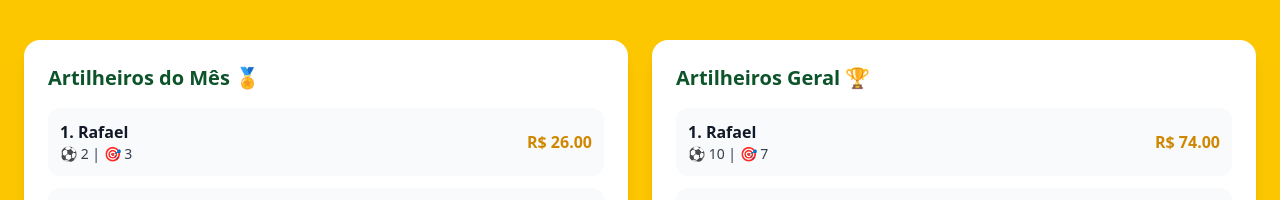
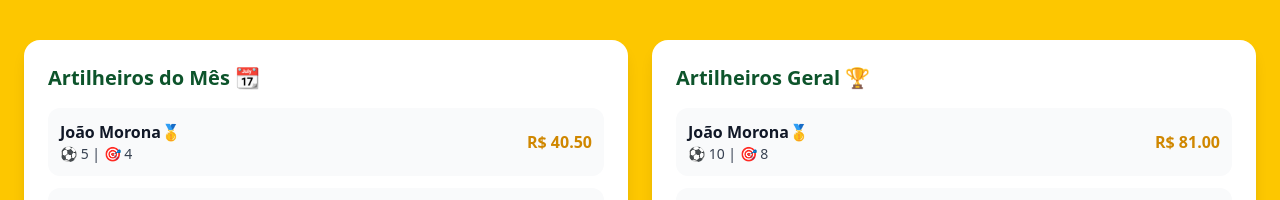
Before and after one commit to bernardoburigo/gol-solidario, a React (Vite) app: page / in a window 1280 px wide. Shown: the part 752-952 px from the top of the page. Built offline with nearby package versions, Linux system fonts and the light colour scheme.

Commit message:
feat: adicionando jogadores reais, mantendo mock de gols e placar

```diff
--- a/src/Components/RankingCard.tsx
+++ b/src/Components/RankingCard.tsx
@@ -8,7 +8,8 @@ interface Props {
 }
 
 export function RankingCard({ titulo, jogadores, tipo }: Props) {
-  const ranking = [...jogadores].sort((a, b) => {
+  const ranking = [...jogadores]
+    .sort((a, b) => {
       const totalA =
         tipo === "mes"
           ? calcularValorTotal(a.golsNormalMes, a.golsDemoMes)
@@ -20,7 +21,8 @@ export function RankingCard({ titulo, jogadores, tipo }: Props) {
           : calcularValorTotal(b.golsNormalTotal, b.golsDemoTotal);
 
       return totalB - totalA;
-  });
+    })
+    .slice(0, 5);
 
   return (
     <div className="bg-white rounded-2xl shadow-lg p-6 min-w-full md:min-w-0">
@@ -43,8 +45,12 @@ export function RankingCard({ titulo, jogadores, tipo }: Props) {
             >
               <div>
                 <p className="font-semibold text-(--color-text-primary)">
-                  {index + 1}. {jogador.nome}
+                  {jogador.nome}
+                  {index === 0 && "🥇 "}
+                  {index === 1 && "🥈 "}
+                  {index === 2 && "🥉 "}
                 </p>
+
                 <p className="text-sm text-(--color-text-secondary)">
                   ⚽ {golsNormal} | 🎯 {golsDemo}
                 </p>
--- a/src/Data/jogadoresData.ts
+++ b/src/Data/jogadoresData.ts
@@ -10,26 +10,194 @@ export interface Jogador {
 export const jogadores: Jogador[] = [
   {
     id: 1,
-    nome: "Lucas",
-    golsNormalMes: 4,
-    golsDemoMes: 1,
-    golsNormalTotal: 15,
-    golsDemoTotal: 5,
+    nome: "João Morona",
+    golsNormalMes: 5,
+    golsDemoMes: 4,
+    golsNormalTotal: 10,
+    golsDemoTotal: 8,
   },
   {
     id: 2,
-    nome: "Rafael",
-    golsNormalMes: 2,
+    nome: "Pedro Menezes",
+    golsNormalMes: 4,
     golsDemoMes: 3,
-    golsNormalTotal: 10,
-    golsDemoTotal: 7,
+    golsNormalTotal: 8,
+    golsDemoTotal: 6,
   },
   {
     id: 3,
-    nome: "Pedro",
-    golsNormalMes: 6,
-    golsDemoMes: 0,
-    golsNormalTotal: 20,
+    nome: "João Galera",
+    golsNormalMes: 3,
+    golsDemoMes: 2,
+    golsNormalTotal: 6,
+    golsDemoTotal: 4,
+  },
+  {
+    id: 4,
+    nome: "Pedro Galera",
+    golsNormalMes: 2,
+    golsDemoMes: 1,
+    golsNormalTotal: 4,
     golsDemoTotal: 2,
   },
+  {
+    id: 5,
+    nome: "Mateus Scotti",
+    golsNormalMes: 1,
+    golsDemoMes: 0,
+    golsNormalTotal: 2,
+    golsDemoTotal: 0,
+  },
+  {
+    id: 6,
+    nome: "Mateus Cunha",
+    golsNormalMes: 0,
+    golsDemoMes: 0,
+    golsNormalTotal: 0,
+    golsDemoTotal: 0,
+  },
+  {
+    id: 7,
+    nome: "Valmor",
+    golsNormalMes: 0,
+    golsDemoMes: 0,
+    golsNormalTotal: 0,
+    golsDemoTotal: 0,
+  },
+  {
+    id: 8,
+    nome: "Davi",
+    golsNormalMes: 0,
+    golsDemoMes: 0,
+    golsNormalTotal: 0,
+    golsDemoTotal: 0,
+  },
+  {
+    id: 9,
+    nome: "Simiano",
+    golsNormalMes: 0,
+    golsDemoMes: 0,
+    golsNormalTotal: 0,
+    golsDemoTotal: 0,
+  },
+  {
+    id: 10,
+    nome: "Yuri Daleffe",
+    golsNormalMes: 0,
+    golsDemoMes: 0,
+    golsNormalTotal: 0,
+    golsDemoTotal: 0,
+  },
+  {
+    id: 11,
+    nome: "Antônio Farias",
+    golsNormalMes: 0,
+    golsDemoMes: 0,
+    golsNormalTotal: 0,
+    golsDemoTotal: 0,
+  },
+  {
+    id: 12,
+    nome: "Theo Meireles",
+    golsNormalMes: 0,
+    golsDemoMes: 0,
+    golsNormalTotal: 0,
+    golsDemoTotal: 0,
+  },
+  {
+    id: 13,
+    nome: "Gabriel Ferro",
+    golsNormalMes: 0,
+    golsDemoMes: 0,
+    golsNormalTotal: 0,
+    golsDemoTotal: 0,
+  },
+  {
+    id: 14,
+    nome: "Vinicius Bunn",
+    golsNormalMes: 0,
+    golsDemoMes: 0,
+    golsNormalTotal: 0,
+    golsDemoTotal: 0,
+  },
+  {
+    id: 15,
+    nome: "Policarpi",
+    golsNormalMes: 0,
+    golsDemoMes: 0,
+    golsNormalTotal: 0,
+    golsDemoTotal: 0,
+  },
+  {
+    id: 16,
+    nome: "Artur Scotti",
+    golsNormalMes: 0,
+    golsDemoMes: 0,
+    golsNormalTotal: 0,
+    golsDemoTotal: 0,
+  },
+  {
+    id: 17,
+    nome: "Leonardo Weirmiling",
+    golsNormalMes: 0,
+    golsDemoMes: 0,
+    golsNormalTotal: 0,
+    golsDemoTotal: 0,
+  },
+  {
+    id: 18,
+    nome: "Lucas Gottems",
+    golsNormalMes: 0,
+    golsDemoMes: 0,
+    golsNormalTotal: 0,
+    golsDemoTotal: 0,
+  },
+  {
+    id: 19,
+    nome: "Gabriel Lemos",
+    golsNormalMes: 0,
+    golsDemoMes: 0,
+    golsNormalTotal: 0,
+    golsDemoTotal: 0,
+  },
+  {
+    id: 20,
+    nome: "Augusto De Faveri",
+    golsNormalMes: 0,
+    golsDemoMes: 0,
+    golsNormalTotal: 0,
+    golsDemoTotal: 0,
+  },
+  {
+    id: 21,
+    nome: "Thiago Dallo",
+    golsNormalMes: 0,
+    golsDemoMes: 0,
+    golsNormalTotal: 0,
+    golsDemoTotal: 0,
+  },
+  {
+    id: 22,
+    nome: "Fadanelli",
+    golsNormalMes: 0,
+    golsDemoMes: 0,
+    golsNormalTotal: 0,
+    golsDemoTotal: 0,
+  },
+  {
+    id: 23,
+    nome: "Mateus Ajala",
+    golsNormalMes: 0,
+    golsDemoMes: 0,
+    golsNormalTotal: 0,
+    golsDemoTotal: 0,
+  },
+  {
+    id: 24,
+    nome: "Rian",
+    golsNormalMes: 0,
+    golsDemoMes: 0,
+    golsNormalTotal: 0,
+    golsDemoTotal: 0,
+  },
 ];
--- /dev/null
+++ b/src/Data/valorPorGolData.ts
@@ -0,0 +1,2 @@
+export const VALOR_GOL_NORMAL = 2.5;
+export const VALOR_GOL_DEMO = 7.0;
--- a/src/Pages/Home.tsx
+++ b/src/Pages/Home.tsx
@@ -32,7 +32,7 @@ export function Home() {
       <div className="mt-10">
         <SwipeContainer>
           <RankingCard
-            titulo="Artilheiros do Mês 🏅"
+            titulo="Artilheiros do Mês 📆"
             jogadores={jogadores}
             tipo="mes"
           />
--- a/src/Utils/valorPorGolUtil.ts
+++ b/src/Utils/valorPorGolUtil.ts
@@ -1,5 +1,4 @@
-const VALOR_GOL_NORMAL = 2.5;
-const VALOR_GOL_DEMO = 7.0;
+import { VALOR_GOL_DEMO, VALOR_GOL_NORMAL } from "../Data/valorPorGolData";
 
 export function calcularValorTotal(
   golsNormal: number,
```
Also changed, not shown: 1 other file (tests, documents, lock files or other folders). Lines whose indentation alone changed are shown as unchanged.
